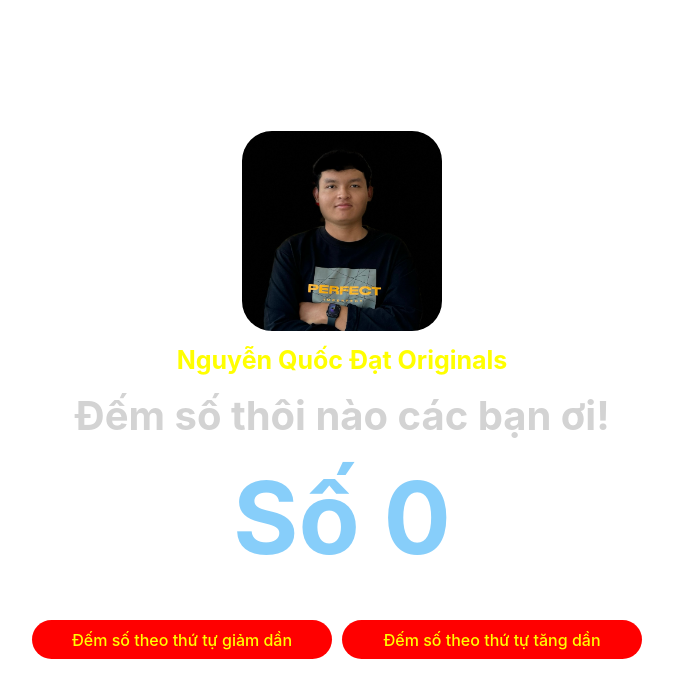
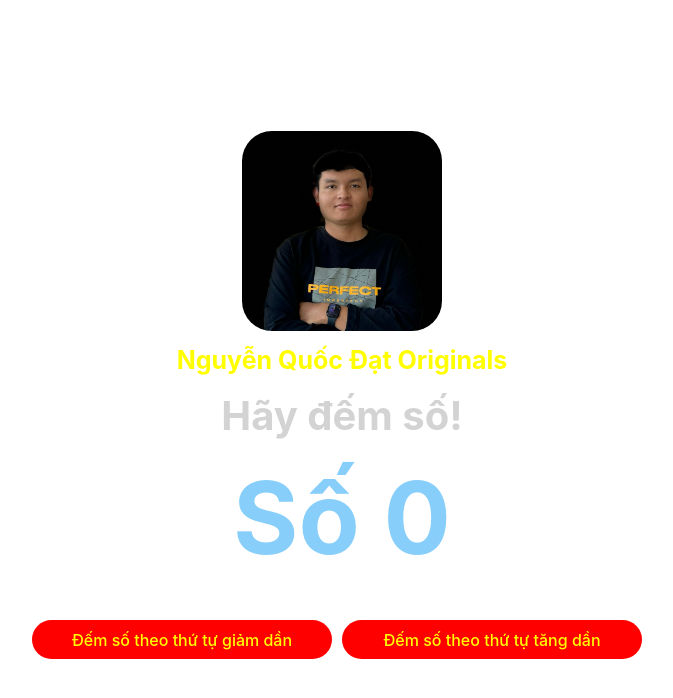
Before and after one commit to NguyenQuocDatOriginals/Nguyen-Quoc-Dat-Originals, a React (Vite) app: page / in a window 1280 px wide. Shown: the top 698 px of the page, without its empty margins (298-971 px from the left). Built offline with nearby package versions, Linux system fonts and the light colour scheme.

Commit message:
Hãy đếm số

```diff
--- a/src/App.tsx
+++ b/src/App.tsx
@@ -26,7 +26,7 @@ function App() {
     <div>
       <img src={anhToiUu} alt="Nguyễn Quốc Đạt Originals" id="img" />
       <h1 id="very-first">{name}</h1>
-      <h1 id="first">Đếm số thôi nào các bạn ơi!</h1>
+      <h1 id="first">Hãy đếm số!</h1>
       <h1 id="second">Số {number}</h1>
       <button onClick={handleDecreaseClick} className="minus-button">Đếm số theo thứ tự giảm dần</button>
       <button onClick={handleIncreaseClick} className="add-button" style={{margin: '10px'}}>Đếm số theo thứ tự tăng dần</button>
```
